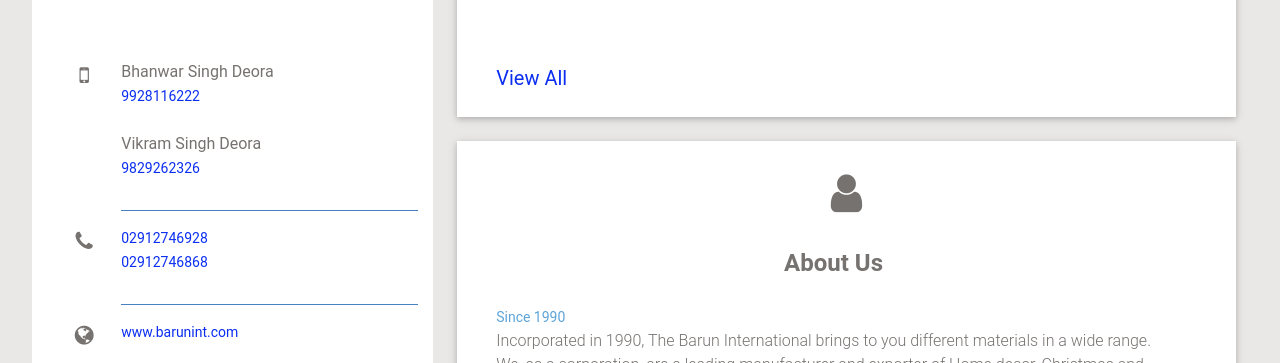
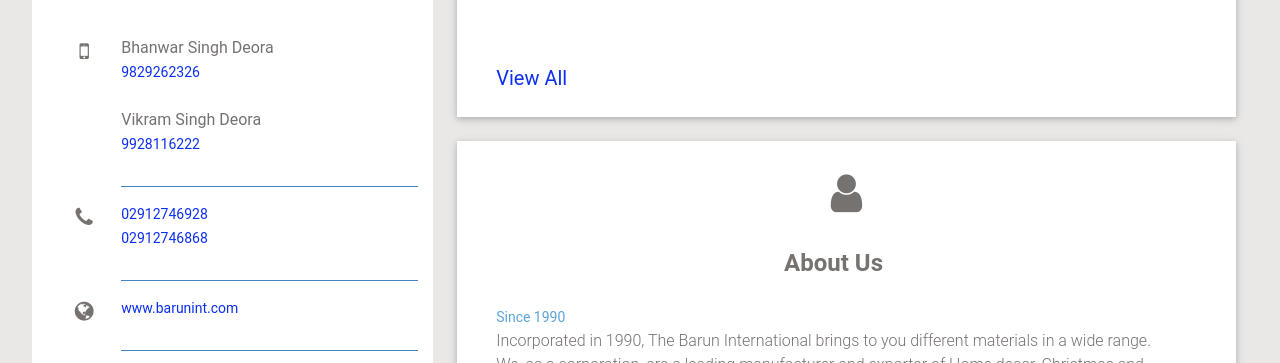
Before and after one commit to sd9121/Barun, a plain HTML site: page index.html in a window 1280 px wide. Shown: the part 389-752 px from the top of the page. Drawn offline with Linux system fonts and the light colour scheme; a web font is replaced by a local one.

Commit message:
Update spacing issue for aside.

```diff
--- a/css/styles.css
+++ b/css/styles.css
@@ -100,6 +100,7 @@ body {
   overflow: hidden;
   display: block;
   margin-top: 24px;
+  padding-bottom: 24px;
 }
 .section {
   width: calc(66% - 24px);
--- a/index.html
+++ b/index.html
@@ -30,7 +30,7 @@
           <h1>The Barun International.</h1>
           <span>Export House</span>
         </div>
-        <br/><br/>
+        <br/>
         <div class="user-info-wrapper">
            <div class="contact-info flex spacing-out">
             <div class="icon">
@@ -39,10 +39,10 @@
             <div class="detail border-bottom">
               <div class="detail-spacing-out">
                 <span>Bhanwar Singh Deora</span>
-                <h4><a href="tel:9928116222">9928116222</a></h4>
+                <h4><a href="tel:9829262326">9829262326</a></h4>
                 <br/>
                 <span>Vikram Singh Deora</span>
-                <h4><a href="tel:9829262326">9829262326</a></h4>
+                <h4><a href="tel:9928116222">9928116222</a></h4>
               </div>
             </div>
           </div>
```
Also changed, not shown: product.html (+3 -3 lines).
